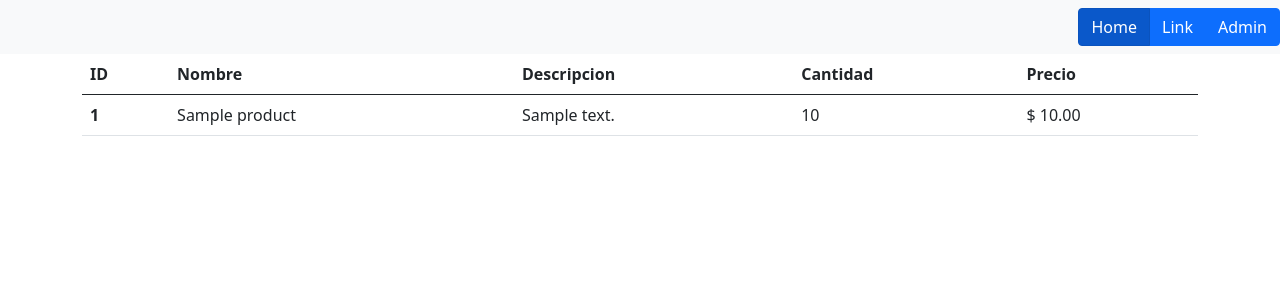
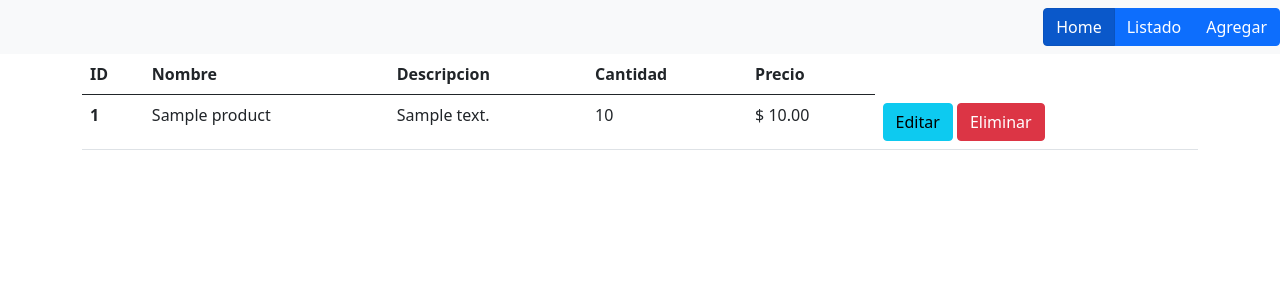
Before and after one commit to BrianGalvezV/Almacen, a Django app: page /list in a window 1280 px wide. Shown: the top 300 px of the page. Run offline with Django 3.2, Linux system fonts and the light colour scheme; tables that the repository leaves empty hold one stand-in row (values such as "Sample post").

Commit message:
Se agrego editar y modificar

```diff
--- a/almacen/urls.py
+++ b/almacen/urls.py
@@ -15,10 +15,12 @@ Including another URLconf
 """
 from django.contrib import admin
 from django.urls import path
-from products.views import products, products_list
+from products.views import products, products_list, delete_item, edit_item
 
 urlpatterns = [
     path('admin/', admin.site.urls),
-    path('product', products),
-    path('list', products_list),
+    path('product', products, name="agregar_producto"),
+    path('list', products_list, name="lista_productos"),
+    path('edit/<id>', edit_item, name="editar_producto"),
+    path('delete_item/<id>/', delete_item, name="eliminar_producto" ),
 ]
--- a/products/views.py
+++ b/products/views.py
@@ -1,4 +1,4 @@
-from django.shortcuts import render
+from django.shortcuts import render, redirect, get_object_or_404
 
 #Models
 from .models import Products
@@ -15,7 +15,7 @@ def products(request):
         formulario = ProductsForm(data=request.POST)
         if formulario.is_valid():
             formulario.save()
-            data['mensaje']= 'Mensaje Enviado'
+            data['mensaje']= 'Elemento Guardado'
 
         else:
             data['form'] = formulario
@@ -28,3 +28,25 @@ def products_list(request):
         'productos': productos
     }
     return render(request, 'lista.html', data)
+
+def edit_item(request, id):
+    producto = get_object_or_404(Products, id=id)
+    data= {
+        'form': ProductsForm(instance=producto)
+    }
+    if request.method == 'POST':
+        formulario = ProductsForm(data=request.POST, instance=producto, files=request.FILES)
+        if formulario.is_valid():
+            formulario.save()
+            return redirect(to="lista_productos")
+
+        else:
+            data['form'] = formulario
+
+    return render(request, 'modificar.html', data)
+
+def delete_item(request, id):
+    producto = get_object_or_404(Products, id=id)
+    producto.delete()
+
+    return redirect(to="lista_productos")
--- a/template/base.html
+++ b/template/base.html
@@ -11,8 +11,8 @@
     <nav class="navbar navbar-light bg-light justify-content-md-end">
         <div class="btn-group">
             <a href="#" class="btn btn-primary active" aria-current="page">Home</a>
-            <a href="#" class="btn btn-primary">Link</a>
-            <a href="admin/" class="btn btn-primary">Admin</a>
+            <a href="{% url 'lista_productos' %}" class="btn btn-primary">Listado</a>
+            <a href="{% url 'agregar_producto' %}" class="btn btn-primary">Agregar</a>
         </div>
       </nav>
       {% block container %}
--- a/template/lista.html
+++ b/template/lista.html
@@ -20,6 +20,10 @@
                 <td>{{p.description}}</td>
                 <td>{{p.quantity}}</td>
                 <td>$ {{p.price}}</td>
+                <td>
+                <a class="btn btn-info" href="{% url 'editar_producto' p.id %}">Editar</a>
+                <a class="btn btn-danger" href="{% url 'eliminar_producto' p.id %}">Eliminar</a>
+                </td>
             </tr>
             {% endfor %}
         </tbody>
--- a/template/products.html
+++ b/template/products.html
@@ -16,7 +16,10 @@
                     </div>
                 </form>
             </div>
-            {{mensaje}}
+            <div class="alert alert-primary" role="alert">
+                <strong>{{mensaje}}</strong>
+            </div>
+
         </div>
     </div>
 </div>
```
Also changed, not shown: template/modificar.html (added, +26 -0 lines).
